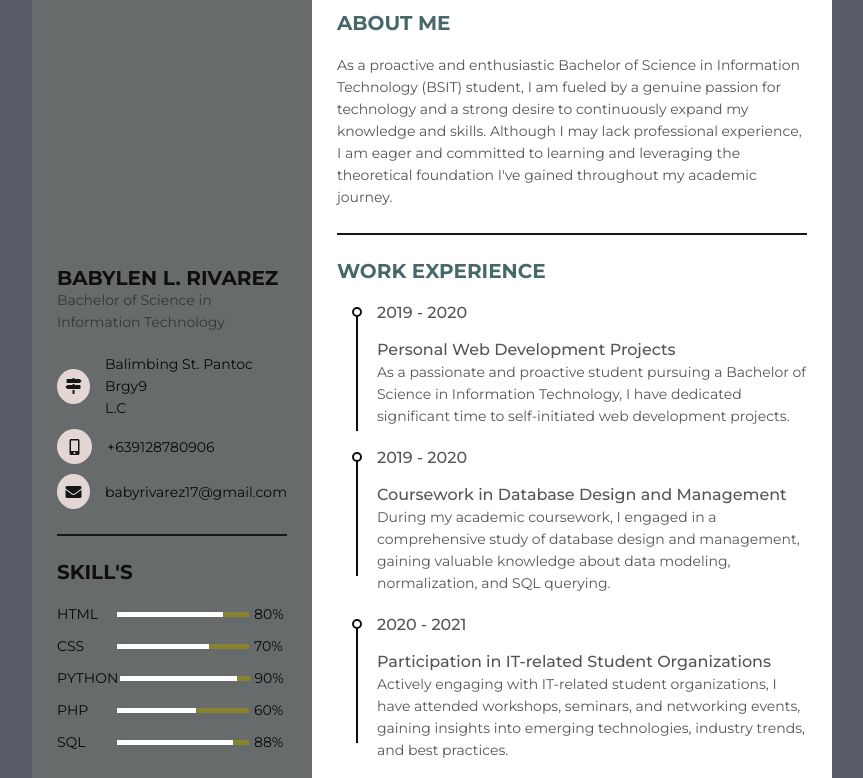
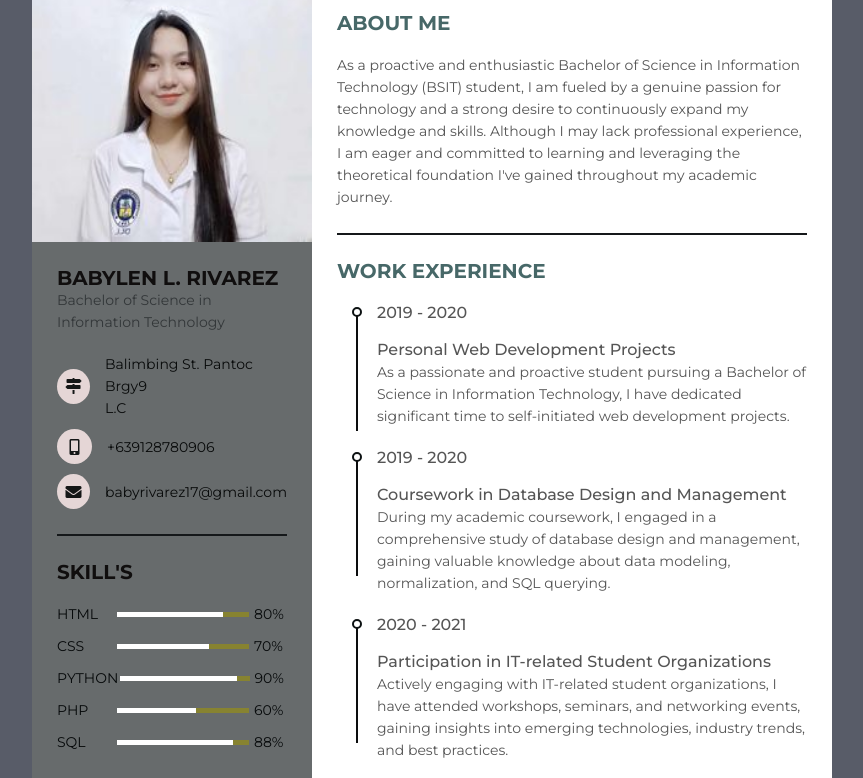
Before and after one commit to BabyZeravir/online-resume, a plain HTML site: page index.html in a window 1280 px wide. Shown: the part 88-866 px from the top of the page, without its empty margins (208-1071 px from the left). Drawn offline with Linux system fonts and the light colour scheme.

Commit message:
Update index.html

```diff
--- a/index.html
+++ b/index.html
@@ -14,7 +14,7 @@
 <div class="resume">
    <div class="resume_left">
      <div class="resume_profile">
-       <img src="img/baby.jpg" alt="profile_pic">
+       <img src="baby.jpg" alt="profile_pic">
      </div>
      <div class="resume_content">
        <div class="resume_item resume_info">
```
